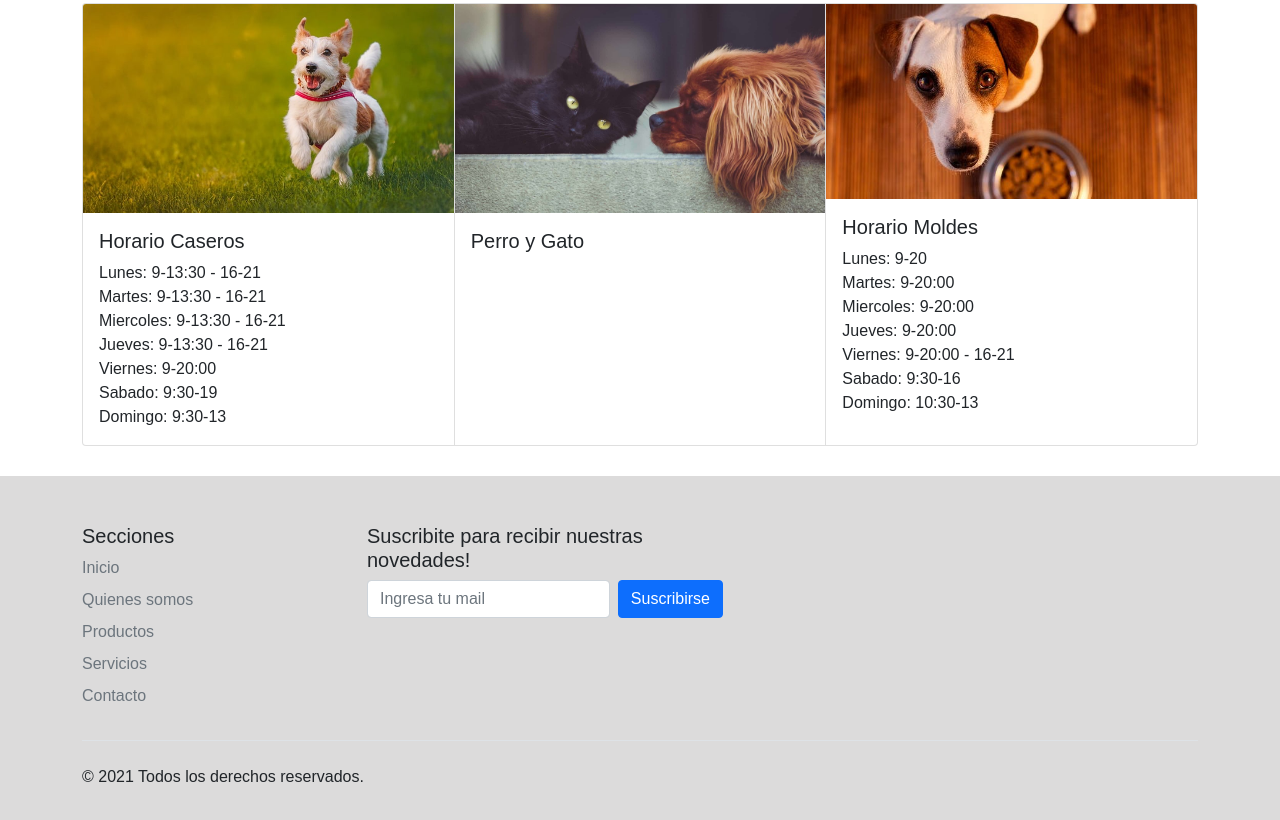
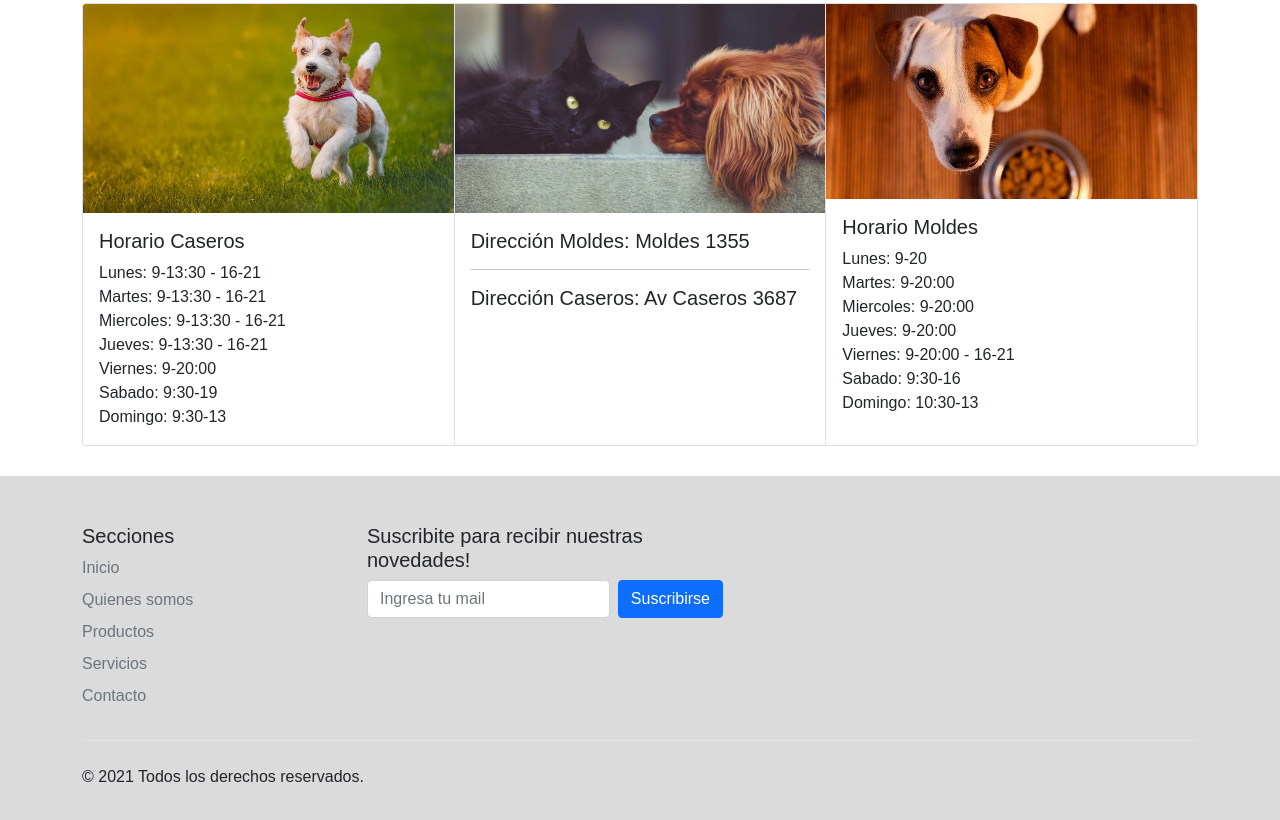
Before and after one commit to marianomiguez93/dw-entrega, a website: page index.html in a window 1280 px wide. Shown: the part 697-1517 px from the top of the page. Drawn offline with nearby package versions, Linux system fonts and the light colour scheme; files that its build step writes are made by us from their sources; files whose address does not match are found by name.

Commit message:
Arreglo index

```diff
--- a/index.html
+++ b/index.html
@@ -120,7 +120,7 @@
           <div class="card">
             <img src="./multimedia/perroygato-min.jpg" class="card-img-top" alt="Perro y gato juntos">
             <div class="card-body">
-              <h5 class="card-title">Perro y Gato</h5>
+              <h5 class="card-title">Dirección Moldes: Moldes 1355<br> <hr> Dirección Caseros: Av Caseros 3687</h5>
               <p class="card-text"></p>
             </div>
           </div>
```
